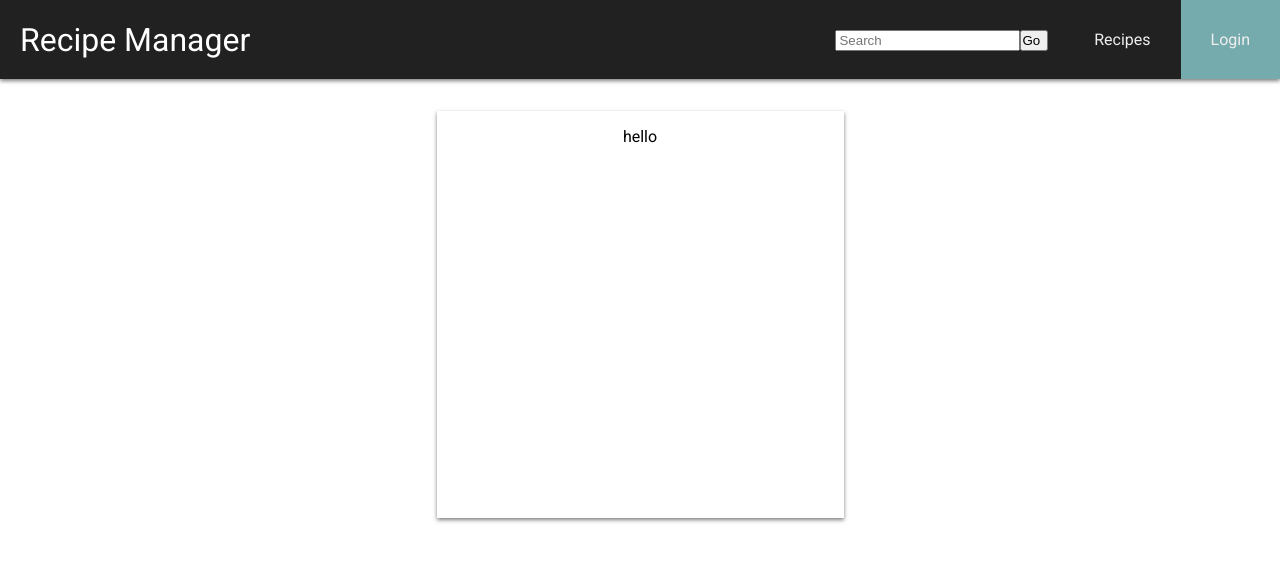
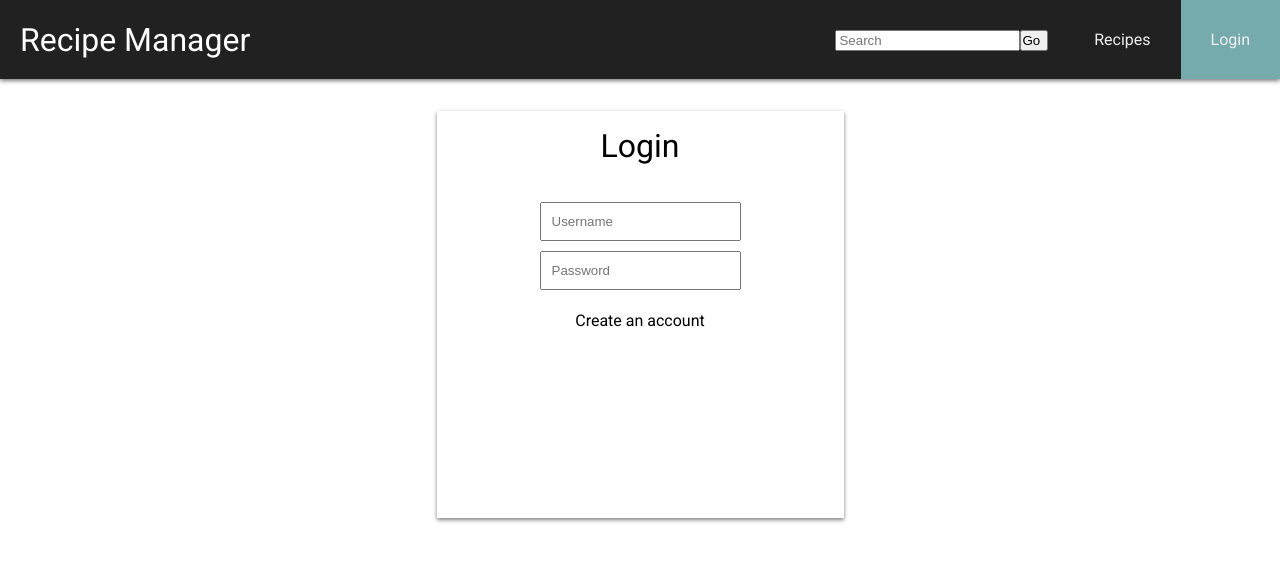
Before and after one commit to ChengKai03/recipe-manager, a React (Create React App) app in the folder client/: page /#/login in a window 1280 px wide. Shown: the top 562 px of the page. Built offline with nearby package versions, Linux system fonts and the light colour scheme.

Commit message:
login and create page skeleton

```diff
--- a/client/src/App.js
+++ b/client/src/App.js
@@ -8,6 +8,8 @@ import Login from './pages/login'
 import MyRecipes from './pages/myRecipes';
 import AddRecipes from './pages/addRecipe';
 import { useState } from 'react';
+import Navbar from './components/navbar';
+import CreateAccount from './pages/createAccount';
 
 // axios.defaults.baseURL = 'http://localhost:8080';
 // axios.defaults.headers.common['Authorization'] = 'AUTH TOKEN';
@@ -28,11 +30,13 @@ function App() {
     <>
       <link href="https://fonts.googleapis.com/css2?family=Roboto+Slab:wght@100&family=Roboto:wght@300;400&display=swap" rel="stylesheet"/>
       <Router>
+        <Navbar loginStatus={loginStatus} setter={setLoginStatus}/>
         <Routes>
           <Route path="/" element={ <Home/> }/>
           <Route path="/login" element={ <Login/>}/>
           <Route path="/my-recipes" element={ <MyRecipes/> }/>
           <Route path="/add-recipe" element={ <AddRecipes/>}/>
+          <Route path="/create-account" element={<CreateAccount/>}/>
         </Routes>
       </Router>
     </>
--- a/client/src/components/navbar.jsx
+++ b/client/src/components/navbar.jsx
@@ -3,7 +3,33 @@ import { NavLink } from "react-router-dom"
 
 import Search from "./searchBox"
 
-function LoggedInNav({name, link, isLogged,}){
+export default function Navbar({loginStatus, setLoginStatus}) {
+    return(
+        <header id="navbar">
+        <a className="brand" href="./">Recipe Manager</a>
+        <nav className="nav">
+            <ul className="nav-list">
+                <li className="nav-search">
+                    <Search id="search-field"/>
+                </li>
+
+                <LoggedInNav name="My Recipes" link={"/my-recipes"} isLogged={loginStatus}/>
+                <LoggedInNav name="Add Recipe" link={"/add-recipe"} isLogged={loginStatus}/>
+
+                <NavLink className="nav-item-text" to="/">
+                    <li className="nav-item" id="recipes-nav-option">
+                        <span>Recipes</span>
+                    </li>
+                </NavLink>
+                <LoginText isLogged={loginStatus}/>
+
+            </ul>
+        </nav>
+      </header>
+    )
+
+    function LoggedInNav({name, link, isLogged}){
+        console.log(isLogged)
         if(!isLogged){
             return null
         }
@@ -16,8 +42,8 @@ function LoggedInNav({name, link, isLogged,}){
         )
     }
 
-function Login({isLogged}) {
-  if(isLogged){
+    function LoginText({isLogged}) {
+        if(isLogged === true){
             return(
                 <>
                     <NavLink className="nav-item-text" to="/login">
@@ -41,33 +67,4 @@ function Login({isLogged}) {
         }
 
     }
-
-
-export default function Navbar(){
-
-    const [loginStatus, setLoginStatus] = useState(false)
-
-    return(
-        <header id="navbar">
-        <a className="brand" href="./">Recipe Manager</a>
-        <nav className="nav">
-          <ul className="nav-list">
-          <li className="nav-search">
-            <Search id="search-field"/>
-          </li>
-
-          <LoggedInNav name="My Recipes" link={"/my-recipes"} isLogged={loginStatus}/>
-          <LoggedInNav name="Add Recipe" link={"/add-recipe"} isLogged={loginStatus}/>
-
-          <NavLink className="nav-item-text" to="/">
-            <li className="nav-item" id="recipes-nav-option">
-              <span>Recipes</span>
-            </li>
-          </NavLink>
-          <Login isLogged={loginStatus}/>
-
-          </ul>
-        </nav>
-      </header>
-    )
 }
--- a/client/src/index.css
+++ b/client/src/index.css
@@ -106,3 +106,28 @@ header{
   align-items: center;
   flex-wrap: wrap;
 }
+
+.heading{
+    font-size: 32px;
+    margin-bottom: 1rem;
+}
+
+.login-field{
+    display: inherit;
+    flex-direction: column;
+    padding: 1rem;
+}
+
+.input-field{
+    padding: 10px;
+    margin: 5px;
+}
+
+#prompt{
+    text-decoration: none;
+    color: black;
+}
+
+#prompt:hover{
+    text-decoration: underline;
+}
--- a/client/src/pages/addRecipe.jsx
+++ b/client/src/pages/addRecipe.jsx
@@ -5,7 +5,7 @@ import Navbar from "../components/navbar"
 export default function MyRecipes(){
   return (
     <>
-      <Navbar/>
+
     </>
   )
 }
--- /dev/null
+++ b/client/src/pages/createAccount.jsx
@@ -0,0 +1,22 @@
+import Panel from "../components/panel";
+
+
+export default function CreateAccount(){
+
+    return(
+        <>
+            <Panel content={
+                <>
+
+                    <span className="heading">Creat an Account</span>
+                    <form className="login-field">
+                        <input className="input-field" type="text" placeholder="Username" name="username"/>
+                        <input className="input-field" type="password" placeholder="Password" name="password"/>
+                        <input className="input-field" type="password" placeholder="Enter password again" name="passwordVerified"/>
+                    </form>
+                    <button>Create Account</button>
+                </>
+            }/>
+        </>
+    )
+}
--- a/client/src/pages/home.jsx
+++ b/client/src/pages/home.jsx
@@ -5,7 +5,7 @@ import Navbar from '../components/navbar.jsx'
 export default function Home() {
   return(
     <>
-      <Navbar/>
+        <span>Home</span>
 
     </>
   )
--- a/client/src/pages/login.jsx
+++ b/client/src/pages/login.jsx
@@ -1,13 +1,28 @@
 
+import { NavLink, Route } from "react-router-dom"
 import Navbar from "../components/navbar"
 import Panel from '../components/panel'
+import Home from '../pages/home'
 
 export default function Login(){
   return (
     <>
-      <Navbar/>
+
       <div id="login-content">
-        <Panel content={<span>hello</span>}/>
+        <Panel content={
+            <>
+                <span className="heading">Login</span>
+                <form className="login-field">
+
+                    <input className="input-field" type="text" name="username" placeholder="Username"/>
+                    <input className="input-field" type="password" name="password" placeholder="Password"/>
+
+
+                </form>
+                <a id="prompt" href="#/create-account"><span>Create an account</span></a>
+
+            </>
+        }/>
       </div>
     </>
   )
--- a/client/src/pages/myRecipes.jsx
+++ b/client/src/pages/myRecipes.jsx
@@ -6,7 +6,7 @@ import Navbar from "../components/navbar"
 export default function MyRecipes(){
   return (
     <>
-      <Navbar/>
+
     </>
   )
 }
```
Lines whose indentation alone changed are shown as unchanged.
